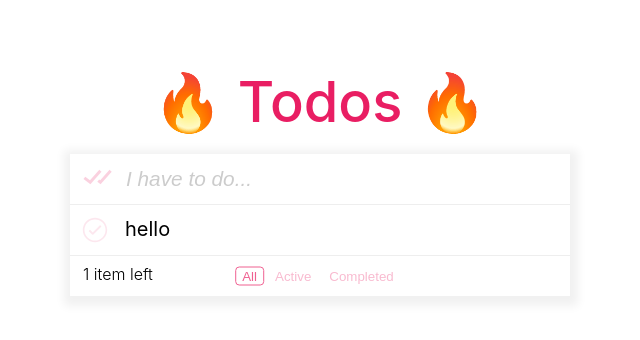
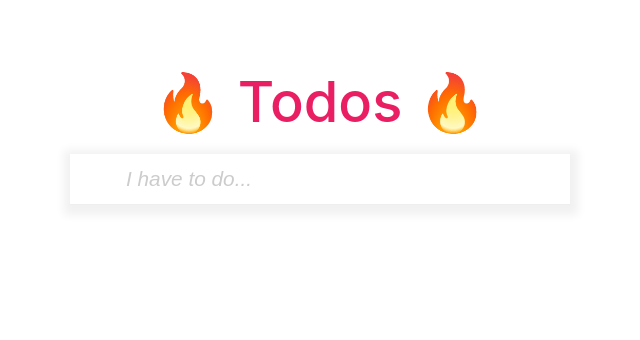
Before and after one commit to sarah1446/todo-list, a React (Create React App) app: page / in a window 1280 px wide. Shown: the top 340 px of the page, without its empty margins (320-960 px from the left). Built offline with nearby package versions, Linux system fonts and the light colour scheme.

Commit message:
전체삭제 에러-> app.js 전체삭제 함수에서 todoShowBtn상태 초기화해줘서 해결

```diff
--- a/src/App.js
+++ b/src/App.js
@@ -25,13 +25,7 @@ class App extends React.Component {
     constructor(props) {
         super(props);
         this.state = {
-            todos : [
-                {
-                    text:'hello',
-                    id:1,
-                    completed: false
-                }
-            ],
+            todos : [],
             todoShowBtn: 'all'
         }
     }
@@ -92,7 +86,8 @@ class App extends React.Component {
     clearCompleted = () => {
         const todos = this.state.todos.slice();
         this.setState({
-            todos: [...todos.filter((todo)=> !todo.completed)]
+            todos: [...todos.filter((todo)=> !todo.completed)],
+            todoShowBtn: 'all'
         })
     }
 
@@ -116,7 +111,9 @@ class App extends React.Component {
 
         return(
             <TodoApp>
-                <Title>🔥 Todos 🔥</Title>
+                <Title>
+                    <span role="img" aria-label="fire">🔥</span> Todos <span role="img" aria-label="fire">🔥</span>
+                </Title>
                 <Content>
                     <Header
                         addTodo={this.addTodo}
--- a/src/components/Contents/ListWrap.js
+++ b/src/components/Contents/ListWrap.js
@@ -1,7 +1,5 @@
 import React, { Fragment } from 'react';
 import List from './List';
-import styled from 'styled-components';
-
 class ListWrap extends React.Component {
     render() {
         return(
--- a/src/components/Footer/ClearCompleted.js
+++ b/src/components/Footer/ClearCompleted.js
@@ -1,4 +1,4 @@
-import React, { Fragment } from 'react';
+import React from 'react';
 import styled from 'styled-components';
 
 const CompletedClearBox = styled.div`
--- a/src/components/Footer/Left.js
+++ b/src/components/Footer/Left.js
@@ -1,9 +1,8 @@
-import React, { Fragment } from 'react';
+import React from 'react';
 import styled from 'styled-components';
 
 const LeftCount = styled.div`
     float:left;
-
     span{
         font-weight:300;
     }
@@ -13,7 +12,6 @@ class Left extends React.Component {
         return(
             <LeftCount>
                 <span> {this.props.leftCount} item left</span>
-                {/*<div> 총 개수: {this.props.totalCount}</div>*/}
             </LeftCount>
         )
     }
--- a/src/components/Footer/index.js
+++ b/src/components/Footer/index.js
@@ -12,7 +12,6 @@ const TodoFooter = styled.div`
     height:40px;
 
 `
-
 class Footer extends React.Component {
 
     render() {
--- a/src/components/Header/AddTodo.js
+++ b/src/components/Header/AddTodo.js
@@ -19,8 +19,6 @@ const Input = styled.input`
         color:#ccc;
     }
 `
-
-
 class AddTodo extends React.Component {
     constructor(props) {
         super(props);
--- a/src/components/Header/index.js
+++ b/src/components/Header/index.js
@@ -7,7 +7,6 @@ const TodoHeader  = styled.div`
     overflow:hidden;
     border-bottom:1px solid #eee;
 `
-
 class Header extends React.Component {
     render() {
         const todos = this.props.todos;
```
